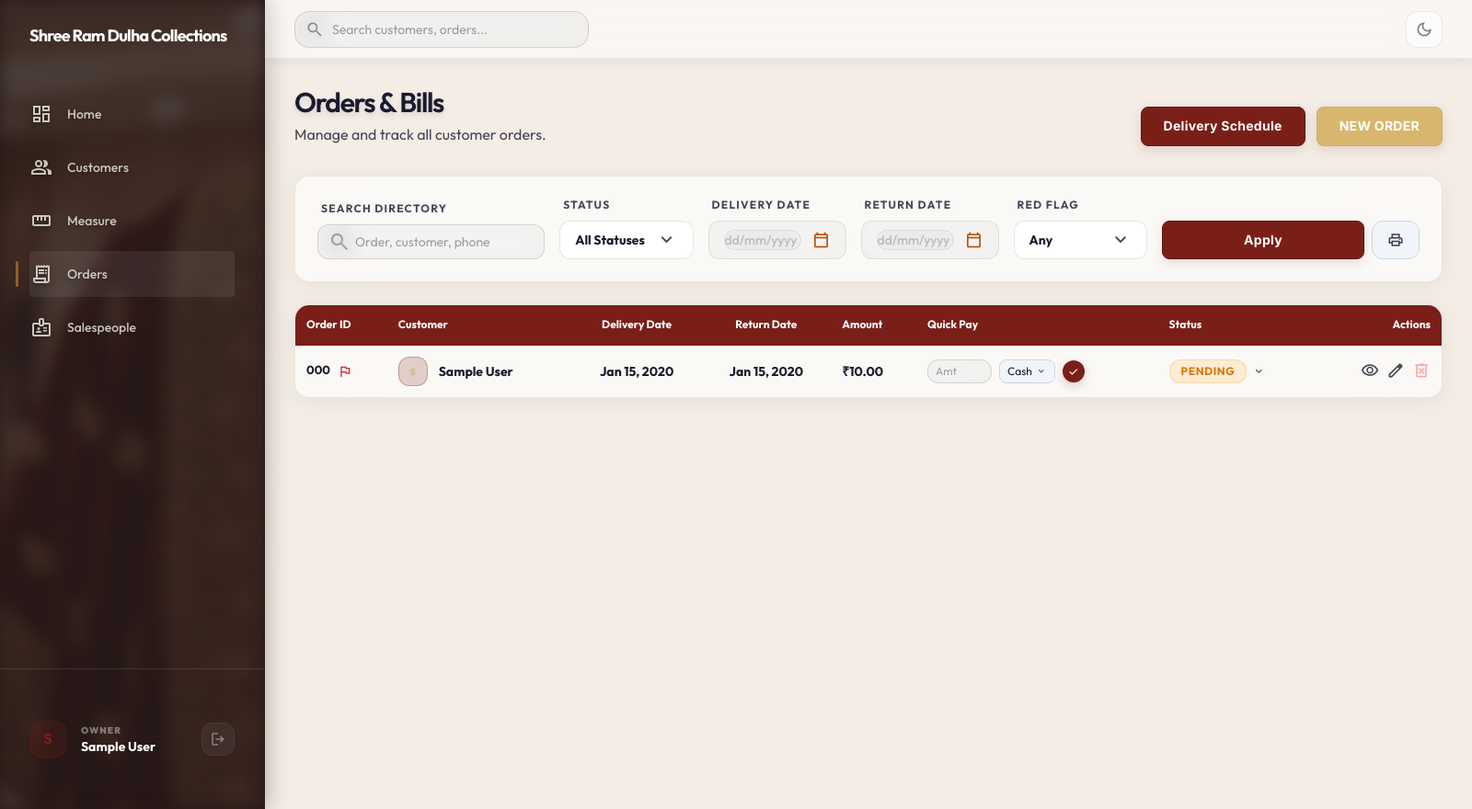
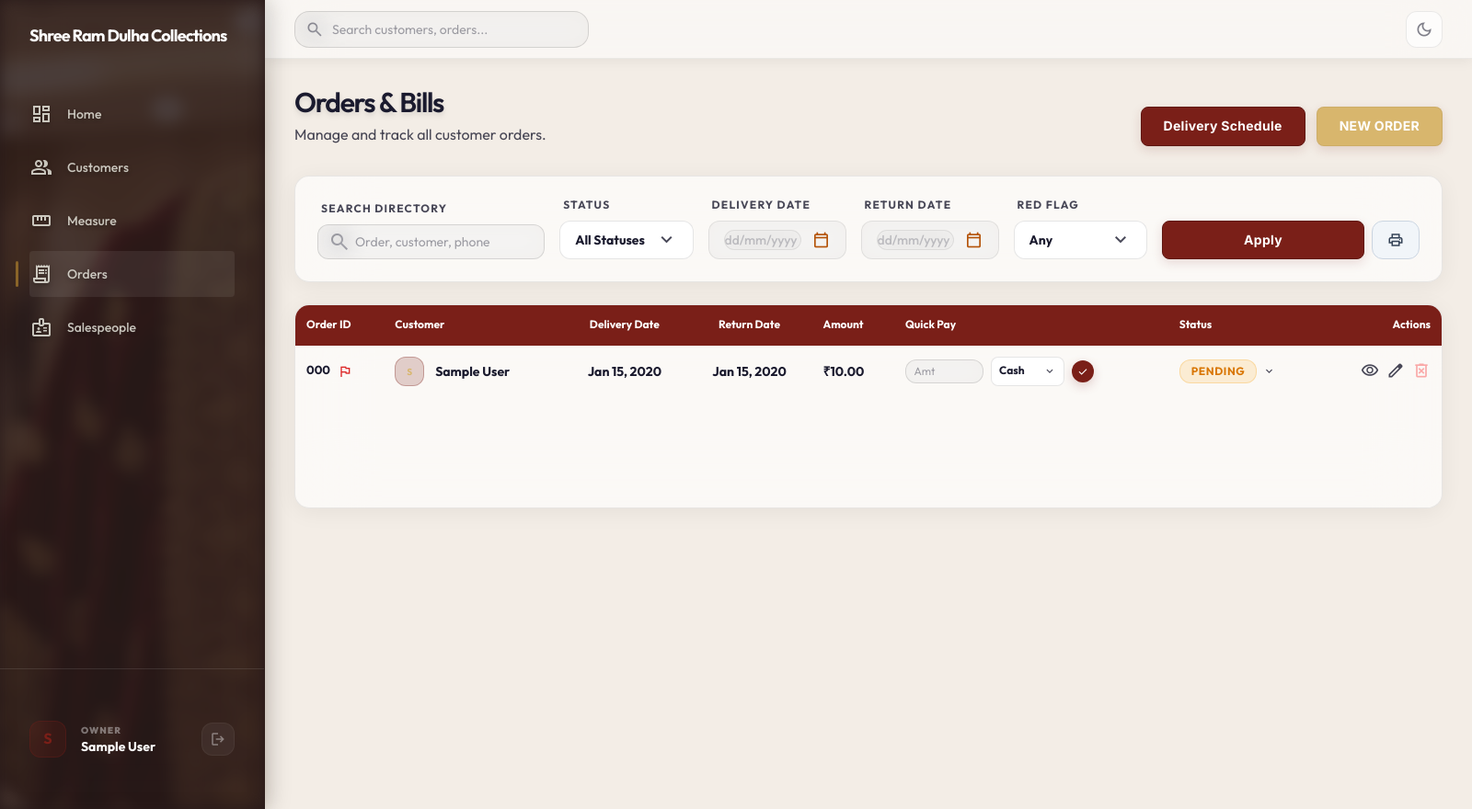
Before and after one commit to Pinkesh2905/SRDC, a Django app: page /orders/ in a window 1600 px wide. Shown: the whole page at 92% size. Run offline with Django 5.2, Linux system fonts and the light colour scheme; a user stored in the database is signed in; tables that the repository leaves empty hold one stand-in row (values such as "Sample post"); some libraries are stand-ins or nearby versions.

Commit message:
Refactor quick pay dropdown to native srdc-dropdown and expand input width

```diff
--- a/orders/templates/orders/order_list.html
+++ b/orders/templates/orders/order_list.html
@@ -125,7 +125,7 @@
     <!-- Orders Container -->
     <div class="glass-panel overflow-hidden relative">
         <!-- Desktop Table View -->
-        <div class="hidden md:block overflow-x-auto">
+        <div class="hidden md:block overflow-x-auto min-h-[220px]">
             <table class="w-full text-left border-collapse">
                 <thead>
                         <tr class="bg-slate-200 dark:bg-white/10 text-slate-900 dark:text-white">
@@ -166,31 +166,25 @@
                             <td class="px-3 py-3 text-sm whitespace-nowrap" id="quick-pay-cell-{{ order.id }}">
                                 <div class="flex items-center gap-2 {% if order.grand_total == 0 %}hidden{% endif %}" id="quick-pay-form-{{ order.id }}">
                                     <input type="number" step="0.01" min="0.01" max="{{ order.grand_total }}"
-                                           class="w-[70px] px-2 py-1 bg-slate-100 dark:bg-white/5 border border-slate-300 dark:border-white/10 rounded-[8px] text-xs text-slate-900 dark:text-white focus:outline-none focus:border-secondary focus:ring-1 focus:ring-secondary/30 transition-all placeholder:text-slate-500/50"
+                                           class="w-[85px] px-2 py-1 bg-slate-100 dark:bg-white/5 border border-slate-300 dark:border-white/10 rounded-[8px] text-xs text-slate-900 dark:text-white focus:outline-none focus:border-secondary focus:ring-1 focus:ring-secondary/30 transition-all placeholder:text-slate-500/50"
                                            placeholder="Amt" id="pay-amount-{{ order.id }}">
 
-                                    <!-- Custom Payment Method Dropdown -->
-                                    <div class="relative inline-block text-left pay-method-dropdown-container" id="pay-method-container-{{ order.id }}">
-                                        <button type="button" onclick="togglePayMethodDropdown(event, {{ order.id }})"
-                                                class="px-2 py-1 text-xs bg-slate-100 dark:bg-white/5 border border-slate-300 dark:border-white/10 rounded-[8px] text-slate-900 dark:text-white focus:outline-none focus:border-secondary/50 flex items-center gap-1 hover:bg-slate-200 dark:hover:bg-white/10 transition-colors"
-                                                id="pay-method-btn-{{ order.id }}">
-                                            <span id="pay-method-label-{{ order.id }}">Cash</span>
-                                            <span class="material-symbols-outlined text-[12px] text-slate-500 dark:text-white/30">expand_more</span>
-                                        </button>
+                                    <!-- Custom Payment Method Dropdown aligned with orders/num -->
+                                    <div class="srdc-dropdown w-20 z-10">
+                                        <input type="checkbox" id="pay-method-checkbox-{{ order.id }}">
                                         <input type="hidden" id="pay-method-{{ order.id }}" value="cash">
-
-                                        <!-- Custom Dropdown Menu -->
-                                        <div id="pay-method-menu-{{ order.id }}"
-                                             class="hidden absolute left-0 mt-1.5 w-24 rounded-lg shadow-2xl z-50 overflow-hidden py-1 divide-y divide-white/5 custom-dropdown-menu">
-                                            <button type="button" onclick="selectPayMethodShortcut({{ order.id }}, 'cash', 'Cash')"
-                                                    class="w-full text-left px-3 py-1.5 text-xs font-bold transition-colors custom-dropdown-item">Cash</button>
-                                            <button type="button" onclick="selectPayMethodShortcut({{ order.id }}, 'upi', 'UPI')"
-                                                    class="w-full text-left px-3 py-1.5 text-xs font-bold transition-colors custom-dropdown-item">UPI</button>
-                                            <button type="button" onclick="selectPayMethodShortcut({{ order.id }}, 'card', 'Card')"
-                                                    class="w-full text-left px-3 py-1.5 text-xs font-bold transition-colors custom-dropdown-item">Card</button>
-                                            <button type="button" onclick="selectPayMethodShortcut({{ order.id }}, 'bank_transfer', 'Bank')"
-                                                    class="w-full text-left px-3 py-1.5 text-xs font-bold transition-colors custom-dropdown-item">Bank</button>
-                                        </div>
+                                        <label class="srdc-dropdown__face rounded-[8px] hover:bg-theme-input/80 transition-colors !h-[32px] !px-2 !py-1" for="pay-method-checkbox-{{ order.id }}">
+                                            <div class="srdc-dropdown__text text-theme-primary font-bold text-xs truncate" id="pay-method-label-{{ order.id }}">
+                                                Cash
+                                            </div>
+                                            <span class="material-symbols-outlined text-[14px] text-slate-500 dark:text-white/30">expand_more</span>
+                                        </label>
+                                        <ul class="srdc-dropdown__items !w-24">
+                                            <li class="srdc-dropdown__item text-xs" data-value="cash">Cash</li>
+                                            <li class="srdc-dropdown__item text-xs" data-value="upi">UPI</li>
+                                            <li class="srdc-dropdown__item text-xs" data-value="card">Card</li>
+                                            <li class="srdc-dropdown__item text-xs" data-value="bank_transfer">Bank</li>
+                                        </ul>
                                     </div>
 
                                     <button type="button" onclick="submitQuickPay({{ order.id }})"
@@ -538,7 +532,10 @@ function toggleStatusDropdown(event, orderId) {
             m.classList.add('hidden');
         }
     });
-    document.querySelectorAll('[id^="pay-method-menu-"]').forEach(m => m.classList.add('hidden'));
+    // Close payment checkboxes
+    document.querySelectorAll('input[id^="pay-method-checkbox-"]').forEach(cb => {
+        cb.checked = false;
+    });
 
     if (menu) {
         menu.classList.toggle('hidden');
@@ -565,6 +562,8 @@ function toggleStatusDropdownMobile(event, orderId) {
 // Close all open status and payment method menus when clicking outside
 document.addEventListener('click', function(event) {
     let closedAny = false;
+
+    // Close custom status dropdowns
     if (!event.target.closest('.status-dropdown-container') && !event.target.closest('.status-dropdown-container-mobile')) {
         document.querySelectorAll('[id^="status-dropdown-menu-"]').forEach(menu => {
             if (!menu.classList.contains('hidden')) {
@@ -576,59 +575,27 @@ document.addEventListener('click', function(event) {
             menu.classList.add('hidden');
         });
     }
-    if (!event.target.closest('.pay-method-dropdown-container')) {
-        document.querySelectorAll('[id^="pay-method-menu-"]').forEach(menu => {
-            if (!menu.classList.contains('hidden')) {
-                menu.classList.add('hidden');
-                closedAny = true;
-            }
-        });
+
+    // Check if we clicked outside to close native-designed dropdowns
+    const checkedPayCbs = document.querySelectorAll('input[id^="pay-method-checkbox-"]:checked');
+    if (checkedPayCbs.length > 0 && !event.target.closest('.srdc-dropdown')) {
+        closedAny = true;
     }
+
     // Remove active row stacking on close
-    if (closedAny || (!event.target.closest('.status-dropdown-container') && !event.target.closest('.pay-method-dropdown-container'))) {
+    if (closedAny || !event.target.closest('.srdc-dropdown') || event.target.closest('.srdc-dropdown__item')) {
         document.querySelectorAll('table tbody tr').forEach(r => {
             r.classList.remove('relative', 'z-50');
         });
     }
 });
 
-// Toggle payment method dropdown
-function togglePayMethodDropdown(event, orderId) {
-    event.stopPropagation();
-
-    const menu = document.getElementById(`pay-method-menu-${orderId}`);
-    const isOpening = menu && menu.classList.contains('hidden');
-
-    // Close other payment method dropdowns
-    document.querySelectorAll('[id^="pay-method-menu-"]').forEach(m => {
-        if (m.id !== `pay-method-menu-${orderId}`) {
-            m.classList.add('hidden');
-        }
-    });
-    // Close status dropdowns as well
-    document.querySelectorAll('[id^="status-dropdown-menu-"]').forEach(m => {
-        m.classList.add('hidden');
-    });
-
-    if (menu) {
-        menu.classList.toggle('hidden');
-        setActiveRowStacking(event.currentTarget, isOpening);
+// Listen to change events on payment method checkboxes to raise row stacking context dynamically
+document.addEventListener('change', function(event) {
+    if (event.target && event.target.id && event.target.id.startsWith('pay-method-checkbox-')) {
+        setActiveRowStacking(event.target, event.target.checked);
     }
-}
-
-// Select custom payment method option
-function selectPayMethodShortcut(orderId, val, label) {
-    const hiddenInput = document.getElementById(`pay-method-${orderId}`);
-    const labelSpan = document.getElementById(`pay-method-label-${orderId}`);
-    const menu = document.getElementById(`pay-method-menu-${orderId}`);
-
-    if (hiddenInput) hiddenInput.value = val;
-    if (labelSpan) labelSpan.textContent = label;
-    if (menu) {
-        menu.classList.add('hidden');
-        setActiveRowStacking(menu, false);
-    }
-}
+});
 
 // Update the UI representation of a status badge (desktop & mobile)
 function updateStatusBadgeUI(orderId, status, display) {
@@ -756,7 +723,19 @@ function submitQuickPay(orderId) {
             amountInput.max = data.grand_total;
 
             // Reset custom dropdown value and label back to Cash
-            if (methodInput) methodInput.value = 'cash';
+            if (methodInput) {
+                methodInput.value = 'cash';
+                const dropdown = methodInput.closest('.srdc-dropdown');
+                if (dropdown) {
+                    dropdown.querySelectorAll('.srdc-dropdown__item').forEach(i => {
+                        if (i.getAttribute('data-value') === 'cash') {
+                            i.classList.add('bg-secondary/10', 'font-bold');
+                        } else {
+                            i.classList.remove('bg-secondary/10', 'font-bold');
+                        }
+                    });
+                }
+            }
             const labelSpan = document.getElementById(`pay-method-label-${orderId}`);
             if (labelSpan) labelSpan.textContent = 'Cash';
 
@@ -825,6 +804,7 @@ function submitQuickPayMobile(orderId) {
 
             amountInput.value = '';
             amountInput.max = data.grand_total;
+            if (methodSelect) methodSelect.value = 'cash';
 
             const desktopInput = document.getElementById(`pay-amount-${orderId}`);
             if (desktopInput) {
```
